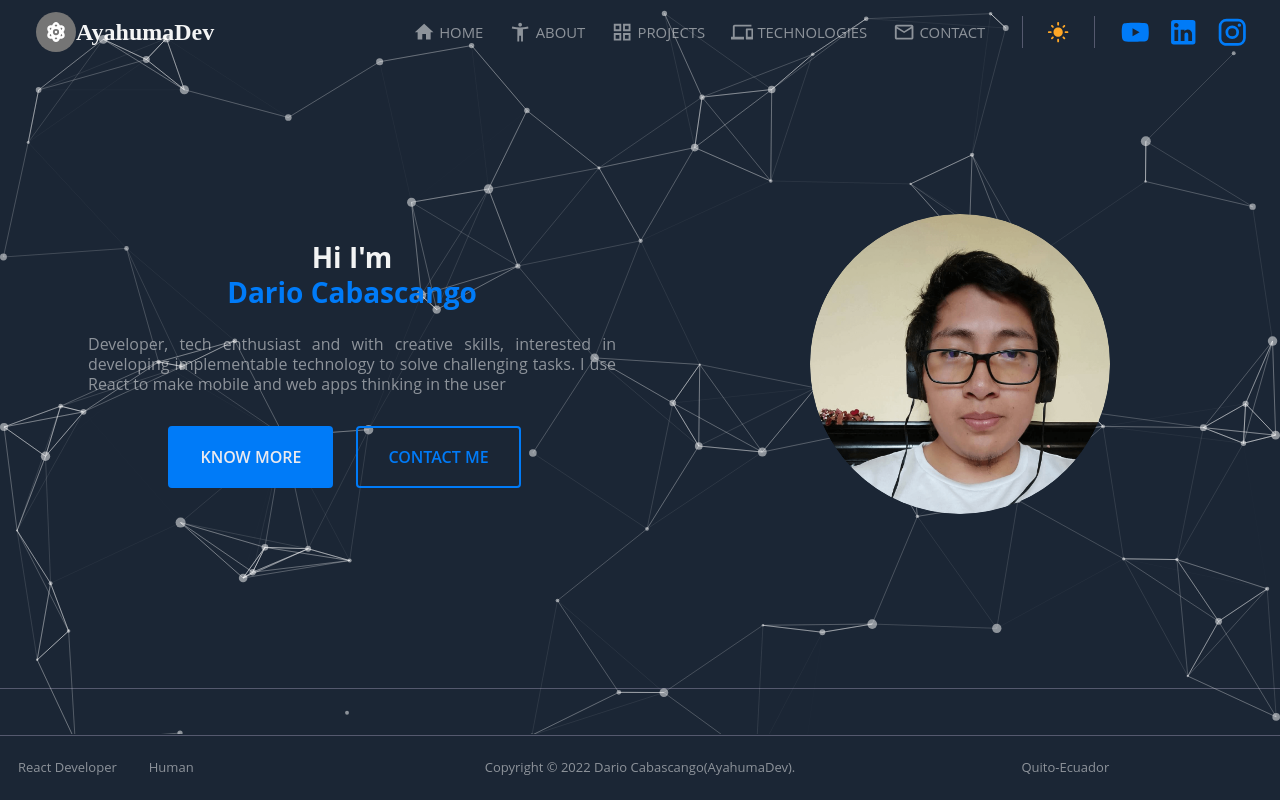
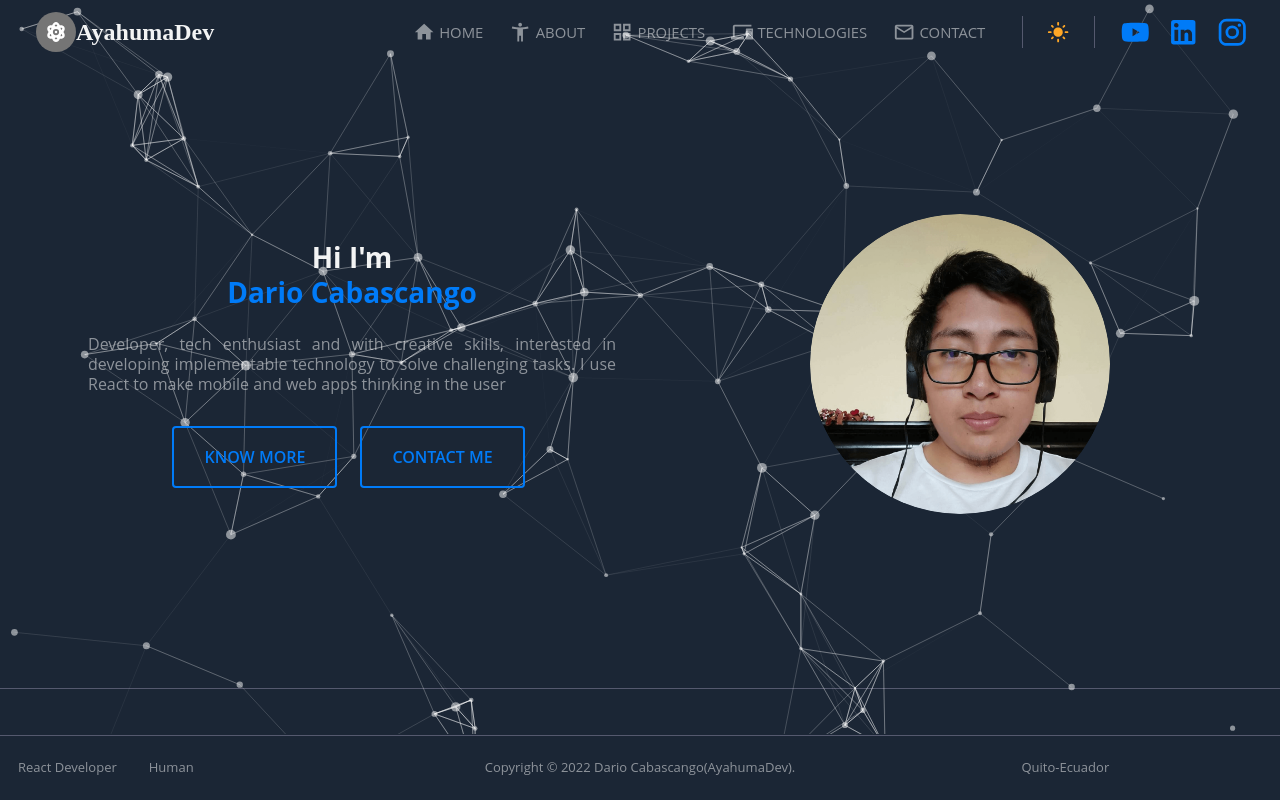
Before and after one commit to DarioCabas/portfolio, a Next.js app: page / in a window 1280 px wide. Shown: the top 800 px of the page. Built offline with nearby package versions, Linux system fonts and the light colour scheme.

Commit message:
modify home and particles

```diff
--- a/src/components/common/custom-button.tsx
+++ b/src/components/common/custom-button.tsx
@@ -1,6 +1,8 @@
 import React, { FC, ReactNode } from 'react';
 import Button from '@mui/material/Button';
 import { useTheme } from '@mui/material/styles';
+import { motion } from 'framer-motion';
+import { Box } from '@mui/material';
 
 interface PropsButtonCustom {
   href: string,
@@ -13,6 +15,12 @@ const CustomButton: FC<PropsButtonCustom> = (props) => {
   const theme = useTheme();
 
   return (
+    <Box
+      component={motion.div}
+      whileHover={{ scale: 1.2 }}
+      whileTap={{ scale: 0.9 }}
+      transition={{ type: "spring", stiffness: 400, damping: 17 }}
+    >
       <Button
         component='a'
         color='primary'
@@ -44,6 +52,7 @@ const CustomButton: FC<PropsButtonCustom> = (props) => {
       >
         {icon} {text}
       </Button>
+    </Box>
   );
 };
 
--- a/src/components/common/hero-buttons.tsx
+++ b/src/components/common/hero-buttons.tsx
@@ -5,6 +5,7 @@ import useMediaQuery from '@mui/material/useMediaQuery';
 import { useTheme } from '@mui/material/styles';
 import HelpIcon from '@mui/icons-material/HelpOutlineOutlined';
 import ManageSearchIcon from '@mui/icons-material/ManageSearchOutlined';
+import { motion } from 'framer-motion';
 
 const HeroButtons: FC = () => {
   const theme = useTheme();
@@ -22,7 +23,39 @@ const HeroButtons: FC = () => {
         justifyContent='center'
         marginTop={4}
       >
+        <Box
+          component={motion.div}
+          whileHover={{ scale: 1.1 }}
+          transition={{ type: "spring", stiffness: 400, damping: 10 }}
+          marginTop={{ xs: 2, sm: 0 }}
+          marginLeft={{ sm: 1 }}
+          width={{ xs: '100%', md: 'auto' }}
+        >
           <Button
+            component='a'
+            variant='outlined'
+            color='primary'
+            size='large'
+            href='#about'
+            fullWidth={isMd ? false : true}
+            disableElevation={true}
+            sx={{
+              padding: '15px 30px',
+              marginRight: '15px',
+              fontSize: '16px',
+              textTransform: 'uppercase',
+              border: '2px solid ' + theme.palette.primary.main,
+              '&:hover': {
+                backgroundColor: theme.palette.primary.main,
+                color: theme.palette.common.white,
+                border: '2px solid ' + theme.palette.primary.main
+              }
+            }}
+          >
+           Know more
+          </Button>
+        </Box>
+        {/* <Button
           component='a'
           variant='contained'
           color='primary'
@@ -44,8 +77,11 @@ const HeroButtons: FC = () => {
           }}
         >
           Know more
-                </Button>
+        </Button> */}
         <Box
+          component={motion.div}
+          whileHover={{ scale: 1.1 }}
+          transition={{ type: "spring", stiffness: 400, damping: 10 }}
           marginTop={{ xs: 2, sm: 0 }}
           marginLeft={{ sm: 1 }}
           width={{ xs: '100%', md: 'auto' }}
--- a/src/components/common/particles.tsx
+++ b/src/components/common/particles.tsx
@@ -23,7 +23,7 @@ export const ComponentParticles = () => {
       init={particlesInit}
       loaded={particlesLoaded}
       options={{
-        fpsLimit: 40,
+        fpsLimit: 60,
         interactivity: {
           events: {
             onClick: {
@@ -67,7 +67,7 @@ export const ComponentParticles = () => {
               default: "bounce",
             },
             random: false,
-            speed: 6,
+            speed: 1,
             straight: false,
           },
           number: {
--- a/src/components/portfolio/home-hero.tsx
+++ b/src/components/portfolio/home-hero.tsx
@@ -22,6 +22,10 @@ const HomeHero: FC = () => {
     <div id='home'>
       <Box sx={{ width: 1, height: 1 }}>
         <Container
+          component={motion.div}
+          initial={{ opacity: 0, scale: 0 }}
+          animate={{ opacity: 2, scale: 1 }}
+          transition={{ duration: 1 }}
           sx={{
             maxWidth: '100%',
           }}
@@ -40,7 +44,6 @@ const HomeHero: FC = () => {
             >
               <Container>
                 <Box
-                // data-aos={isMd ? 'fade-right' : 'fade-up'}
                 >
                   <Box marginBottom={2}>
                     <Typography
@@ -114,17 +117,6 @@ const HomeHero: FC = () => {
                   }}
                 >
                   <Avatar
-                    component={motion.div}
-                    animate={{
-                      scale: [1, 1.5, 1],
-                    }}
-                    transition={{
-                      duration: 2,
-                      ease: "easeInOut",
-                      times: [0, 0.2, 0.5, 0.8, 1],
-                      repeat: 0,
-                      repeatDelay: 1
-                    }}
                     src="/static/front/front.png"
                     alt="front"
                     sx={{
```
Lines whose indentation alone changed are shown as unchanged.
